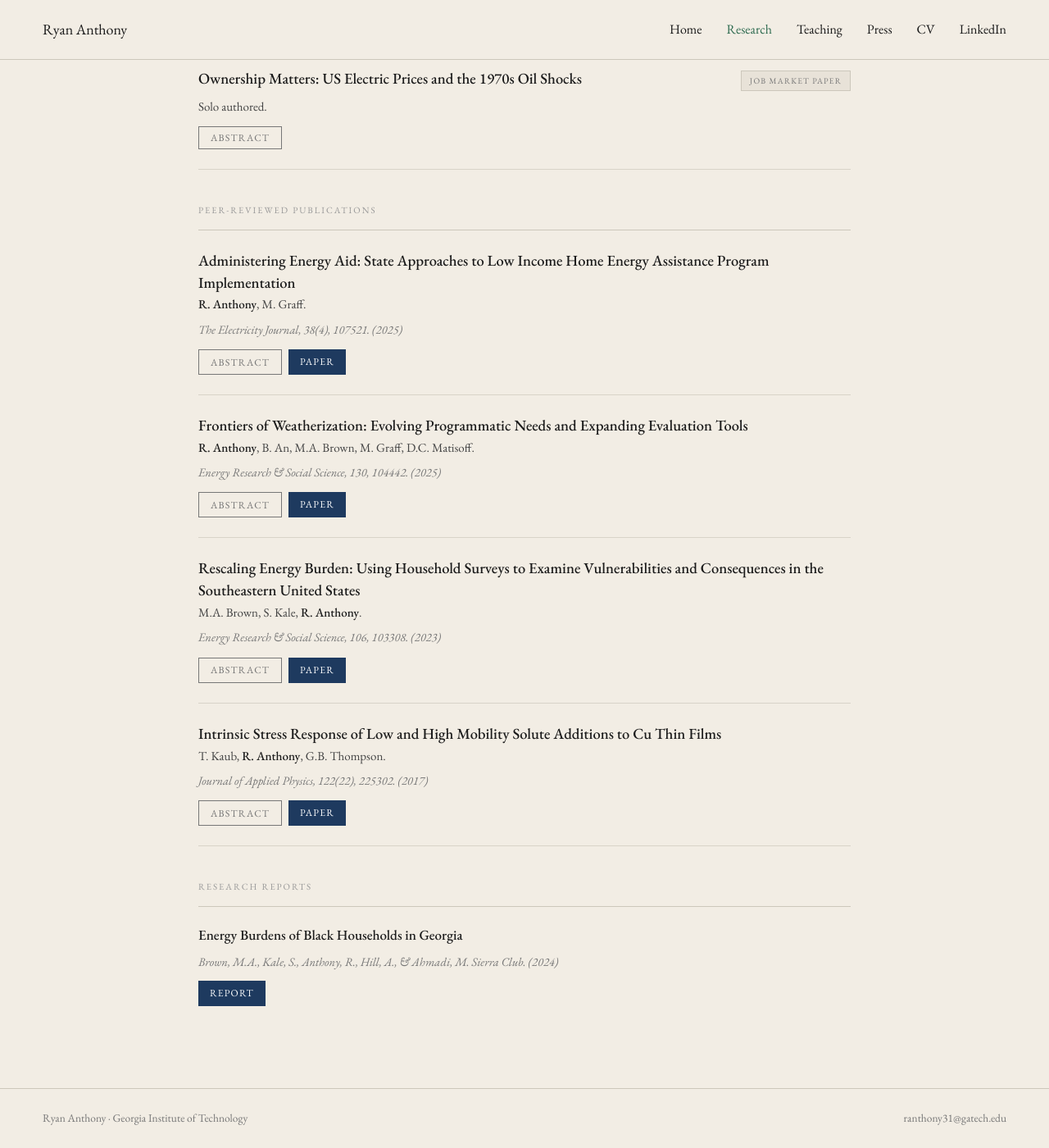
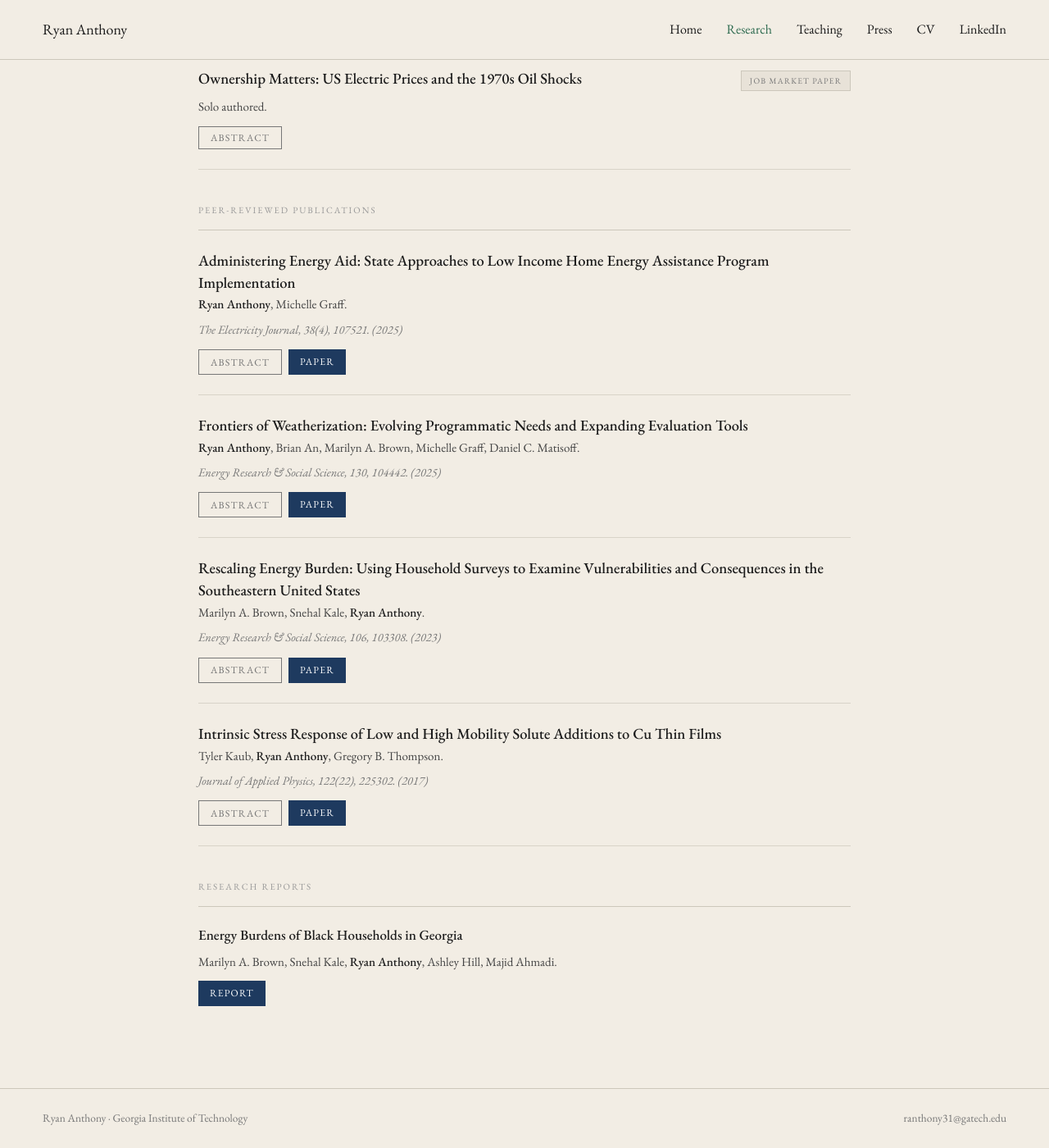
Before and after one commit to rant99/rant99.github.io, a Jekyll site: the page built from _pages/research.html, in a window 1280 px wide and 1400 px high, scrolled down 203 px. Shown: the whole window at 82% size. Built offline with Jekyll 4.4.1, drawn with Linux system fonts in a browser that asks for light colours; some web fonts are replaced.

Commit message:
Update author names

```diff
--- a/_pages/research.html
+++ b/_pages/research.html
@@ -36,7 +36,7 @@ title: Research
 
   <div class="paper">
     <p class="paper-title">Administering Energy Aid: State Approaches to Low Income Home Energy Assistance Program Implementation</p>
-    <p class="paper-authors"><strong>R. Anthony</strong>, M. Graff.</p>
+    <p class="paper-authors"><strong>Ryan Anthony</strong>, Michelle Graff.</p>
     <p class="paper-venue"><em>The Electricity Journal</em>, 38(4), 107521. (2025)</p>
     <div class="paper-actions">
       <button class="btn-abstract" onclick="toggleAbstract(this)">Abstract</button>
@@ -49,7 +49,7 @@ title: Research
 
   <div class="paper">
     <p class="paper-title">Frontiers of Weatherization: Evolving Programmatic Needs and Expanding Evaluation Tools</p>
-    <p class="paper-authors"><strong>R. Anthony</strong>, B. An, M.A. Brown, M. Graff, D.C. Matisoff.</p>
+    <p class="paper-authors"><strong>Ryan Anthony</strong>, Brian An, Marilyn A. Brown, Michelle Graff, Daniel C. Matisoff.</p>
     <p class="paper-venue"><em>Energy Research &amp; Social Science</em>, 130, 104442. (2025)</p>
     <div class="paper-actions">
       <button class="btn-abstract" onclick="toggleAbstract(this)">Abstract</button>
@@ -62,7 +62,7 @@ title: Research
 
   <div class="paper">
     <p class="paper-title">Rescaling Energy Burden: Using Household Surveys to Examine Vulnerabilities and Consequences in the Southeastern United States</p>
-    <p class="paper-authors">M.A. Brown, S. Kale, <strong>R. Anthony</strong>.</p>
+    <p class="paper-authors">Marilyn A. Brown, Snehal Kale, <strong>Ryan Anthony</strong>.</p>
     <p class="paper-venue"><em>Energy Research &amp; Social Science</em>, 106, 103308. (2023)</p>
     <div class="paper-actions">
       <button class="btn-abstract" onclick="toggleAbstract(this)">Abstract</button>
@@ -75,7 +75,7 @@ title: Research
 
   <div class="paper">
     <p class="paper-title">Intrinsic Stress Response of Low and High Mobility Solute Additions to Cu Thin Films</p>
-    <p class="paper-authors">T. Kaub, <strong>R. Anthony</strong>, G.B. Thompson.</p>
+    <p class="paper-authors">Tyler Kaub, <strong>Ryan Anthony</strong>, Gregory B. Thompson.</p>
     <p class="paper-venue"><em>Journal of Applied Physics</em>, 122(22), 225302. (2017)</p>
     <div class="paper-actions">
       <button class="btn-abstract" onclick="toggleAbstract(this)">Abstract</button>
@@ -94,7 +94,7 @@ title: Research
 
   <div class="report">
     <p class="report-title">Energy Burdens of Black Households in Georgia</p>
-    <p class="report-meta">Brown, M.A., Kale, S., Anthony, R., Hill, A., &amp; Ahmadi, M. Sierra Club. (2024)</p>
+    <p class="paper-authors">Marilyn A. Brown, Snehal Kale, <strong>Ryan Anthony</strong>, Ashley Hill, Majid Ahmadi.</p>
     <div class="paper-actions">
       <a class="btn-paper" href="https://www.sierraclub.org/energy-burdens-black-households-georgia" target="_blank">Report</a>
     </div>
```
